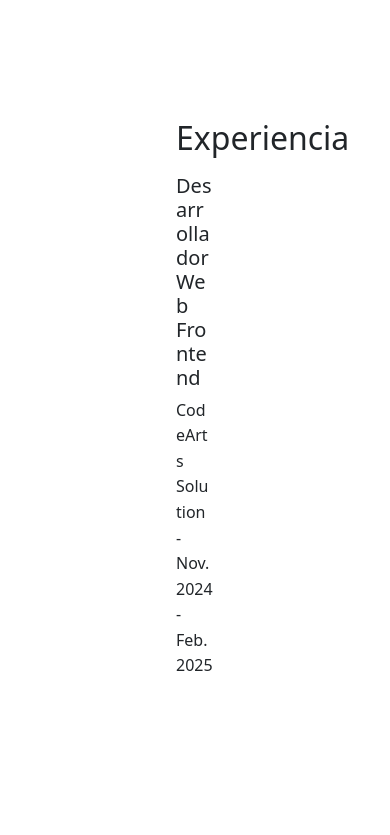
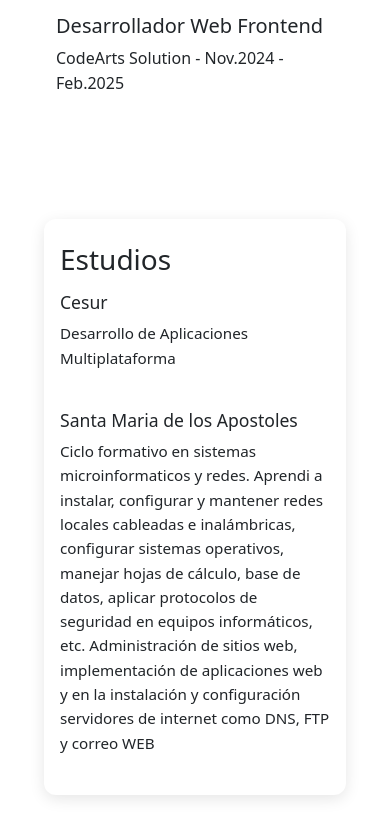
Before and after one commit to marcosbazan/Portfolio, an Angular app: page / in a window 390 px wide. Shown: the part 1709-2544 px from the top of the page. Built offline with nearby package versions, Linux system fonts and the light colour scheme.

Commit message:
creando estudios

```diff
--- a/src/app/Pages/Expeciencie/expeciencie.component.css
+++ b/src/app/Pages/Expeciencie/expeciencie.component.css
@@ -2,7 +2,7 @@
 #experience-section {
   display: flex;
   justify-content: center;
-  padding: 10rem;
+   padding: 0 20px 45px;
 
 }
 
@@ -15,7 +15,7 @@
 
 /* Estilo del título principal */
 .experience-card h2 {
-  text-align: center;
+  text-align: left;
   font-size: 2rem;
   margin-bottom: 1rem;
 }
--- a/src/app/Pages/Learning/learning.component.css
+++ b/src/app/Pages/Learning/learning.component.css
@@ -0,0 +1,65 @@
+/* Estilo general (para encajar en la misma línea que experiencia) */
+#learning-section {
+  width: 100%;
+  max-width: 500px;
+  text-align: center;
+}
+
+/* Tarjeta con el mismo diseño que skills-card */
+.learning-card {
+    background: #ffffff;
+    border-radius: 12px;
+    padding: 0 20px 45px;
+    box-shadow: 0 4px 15px rgba(0, 0, 0, 0.1);
+    width: 100%;
+}
+
+/* Título principal */
+.learning-card h2 {
+  text-align: left;
+  font-size: 2rem;
+  margin-bottom: 1rem;
+}
+
+/* Contenedor de los estudios */
+.learning-item {
+  display: flex;
+  flex-direction: column;
+  gap: 1.5rem;
+  text-align: left;
+}
+
+/* Cada bloque de estudio */
+.learning-item h3 {
+  font-size: 1.25rem;
+  margin-bottom: 0.5rem;
+}
+
+.learning-item p {
+  font-size: 1rem;
+  line-height: 1.6;
+}
+
+/* Responsive para móvil */
+@media (max-width: 768px) {
+  #learning-section {
+    max-width: 100%;
+    padding: 1rem 1.5rem;
+  }
+
+  .learning-card {
+    padding: 1.5rem 1rem;
+  }
+
+  .learning-card h2 {
+    font-size: 1.75rem;
+  }
+
+  .learning-item h3 {
+    font-size: 1.1rem;
+  }
+
+  .learning-item p {
+    font-size: 0.95rem;
+  }
+}
--- a/src/app/Pages/Learning/learning.component.html
+++ b/src/app/Pages/Learning/learning.component.html
@@ -1 +1,15 @@
-<p>learning works!</p>
+<section id="learning-section">
+  <div class="learning-card">
+    <h2>Estudios</h2>
+    <div class="learning-item">
+        <div class="Cesur">
+            <h3>Cesur</h3>
+            <p>Desarrollo de Aplicaciones Multiplataforma</p>
+        </div>
+        <div class="SantaMaria">
+            <h3>Santa Maria de los Apostoles</h3>
+            <p>Ciclo formativo en sistemas microinformaticos y redes. Aprendi a instalar, configurar y mantener redes locales cableadas e inalámbricas, configurar sistemas operativos, manejar hojas de cálculo, base de datos, aplicar protocolos de seguridad en equipos informáticos, etc. Administración de sitios web, implementación de aplicaciones web y en la instalación y configuración servidores de internet como DNS, FTP y correo WEB</p>
+        </div>
+    </div>
+  </div>
+</section>
--- a/src/app/app.component.css
+++ b/src/app/app.component.css
@@ -0,0 +1,30 @@
+#experience-learning-section {
+    display: flex;
+    justify-content: center;
+    align-items: flex-start;
+    gap: 2rem;
+  padding: 0 20px 45px; /* Igual que skills-section */
+  flex-wrap: wrap; /* Responsive */
+}
+
+.experience-learning-card {
+  background: #fff;
+  border-radius: 12px;
+  padding: 0 20px 45px;
+  box-shadow: 0 4px 15px rgba(0, 0, 0, 0.1);
+  width: 100%;
+  max-width: 500px; /* Mitad de skills-card */
+  text-align: left;
+}
+
+/* Responsive */
+@media (max-width: 768px) {
+  #experience-learning-section {
+    flex-direction: column;
+    align-items: center;
+  }
+
+  .experience-learning-card {
+    max-width: 100%;
+  }
+}
--- a/src/app/app.component.html
+++ b/src/app/app.component.html
@@ -1,5 +1,9 @@
 <app-menu></app-menu>
 <app-profiles></app-profiles>
 <app-skills></app-skills>
-<app-expeciencie></app-expeciencie>
+
+<section id="experience-learning-section" class="two-columns">
+  <app-expeciencie class="card-section"></app-expeciencie>
+  <app-learning class="card-section"></app-learning>
+</section>
 <router-outlet></router-outlet>
--- a/src/app/app.component.ts
+++ b/src/app/app.component.ts
@@ -4,10 +4,11 @@ import { ProfilesComponent } from "./Pages/Profiles/profiles.component";
 import { MenuComponent } from './Pages/Menu/menu.component';
 import { SkillsComponent } from "./Pages/Skills/skills.component";
 import { ExpeciencieComponent } from './Pages/Expeciencie/expeciencie.component';
+import { LearningComponent } from './Pages/Learning/learning.component';
 
 @Component({
   selector: 'app-root',
-  imports: [RouterOutlet, ProfilesComponent, MenuComponent, SkillsComponent,ExpeciencieComponent],
+  imports: [RouterOutlet, ProfilesComponent, MenuComponent, SkillsComponent, ExpeciencieComponent, LearningComponent],
   templateUrl: './app.component.html',
   styleUrl: './app.component.css'
 })
```
Also changed, not shown: src/app/Pages/Expeciencie/expeciencie.component.html (line endings or trailing spaces).
